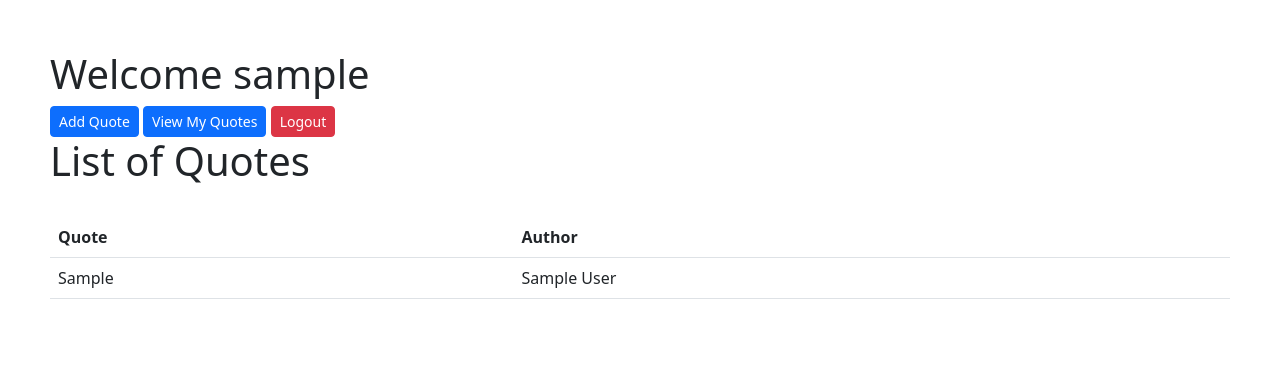
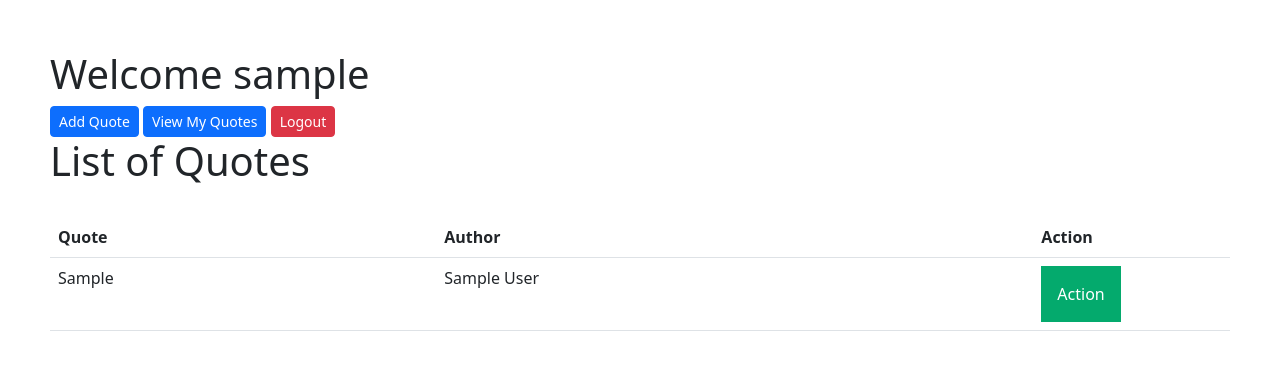
Before and after one commit to vamsivk18/APP_Project, a PHP site: page /welcome.php in a window 1280 px wide. Shown: the top 370 px of the page. Run offline with PHP 8.4, Linux system fonts and the light colour scheme; the visitor is signed in with stand-in values (Sample User, id 1); tables that the repository leaves empty or names only in its code hold one stand-in row (values such as "Sample post").

Commit message:
Add action dropdown

```diff
--- /dev/null
+++ b/styles.css
@@ -0,0 +1,38 @@
+.dropbtn {
+    background-color: #04AA6D;
+    color: white;
+    padding: 16px;
+    font-size: 16px;
+    border: none;
+  }
+
+  .dropdown {
+    position: relative;
+    display: inline-block;
+  }
+
+  .dropdown-content {
+    display: none;
+    position: absolute;
+    background-color: #f1f1f1;
+    min-width: 160px;
+    box-shadow: 0px 8px 16px 0px rgba(0,0,0,0.2);
+    z-index: 1;
+  }
+
+  .dropdown-content a {
+    color: black;
+    padding: 12px 16px;
+    text-decoration: none;
+    display: block;
+  }
+
+  .dropdown-content a:hover {background-color: #ddd;}
+
+  .dropdown:hover .dropdown-content {display: block;}
+
+  .dropdown:hover .dropbtn {background-color: #3e8e41;}
+
+  .delete{
+    background-color: red;
+  }
--- a/welcome.php
+++ b/welcome.php
@@ -3,6 +3,7 @@
 <head>
     <meta charset="UTF-8">
     <link href="https://cdn.jsdelivr.net/npm/bootstrap@5.2.2/dist/css/bootstrap.min.css" rel="stylesheet" integrity="sha384-Zenh87qX5JnK2Jl0vWa8Ck2rdkQ2Bzep5IDxbcnCeuOxjzrPF/et3URy9Bv1WTRi" crossorigin="anonymous">
+    <link rel="stylesheet" href="styles.css">
     <title>Welcome</title>
 </head>
 <body style="margin: 50px;">
@@ -28,6 +29,7 @@
             <tr>
                 <th>Quote</th>
                 <th>Author</th>
+                <th>Action</th>
             </tr>
         </thead>
         <tbody>
@@ -38,11 +40,21 @@
                 $quotesObj = new QuotesContr();
                 $quotes = $quotesObj->getQuotes();
                 foreach($quotes as $row){
-                    echo "
-                    <tr>
-                        <td>" . $row["quote"] . "</td>
-                        <td>" . $row["author"] . "</td>
-                    </tr>";
+                    echo "<tr>
+                            <td>" . $row["quote"] . "</td>
+                            <td>" . $row["author"] . "</td>
+                            <td class='col-sm-2'><div class='dropdown'>
+                            <button class='dropbtn'>Action</button>
+                            <div class='dropdown-content'>"
+                            .($row["username"]==$_SESSION["username"] ?
+                              "<a href='#'>Update</a>
+                              <a href='#' class='delete'>Delete</a>"
+                            :
+                            "<a href='#'>Modify</a>"
+                            ).
+                            "</div>
+                          </div></td>
+                            </tr>";
                 }
             ?>
         </tbody>
```
